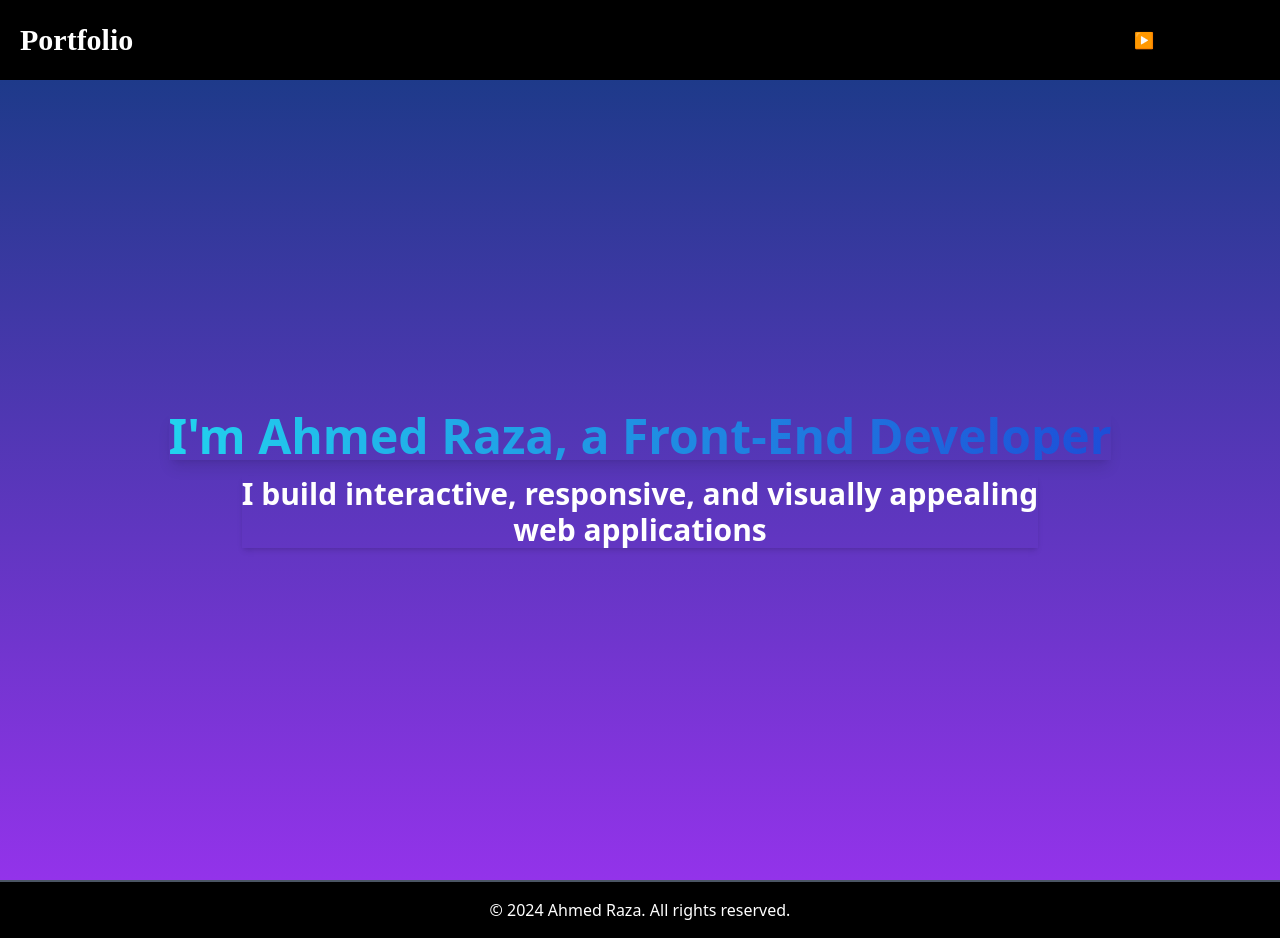
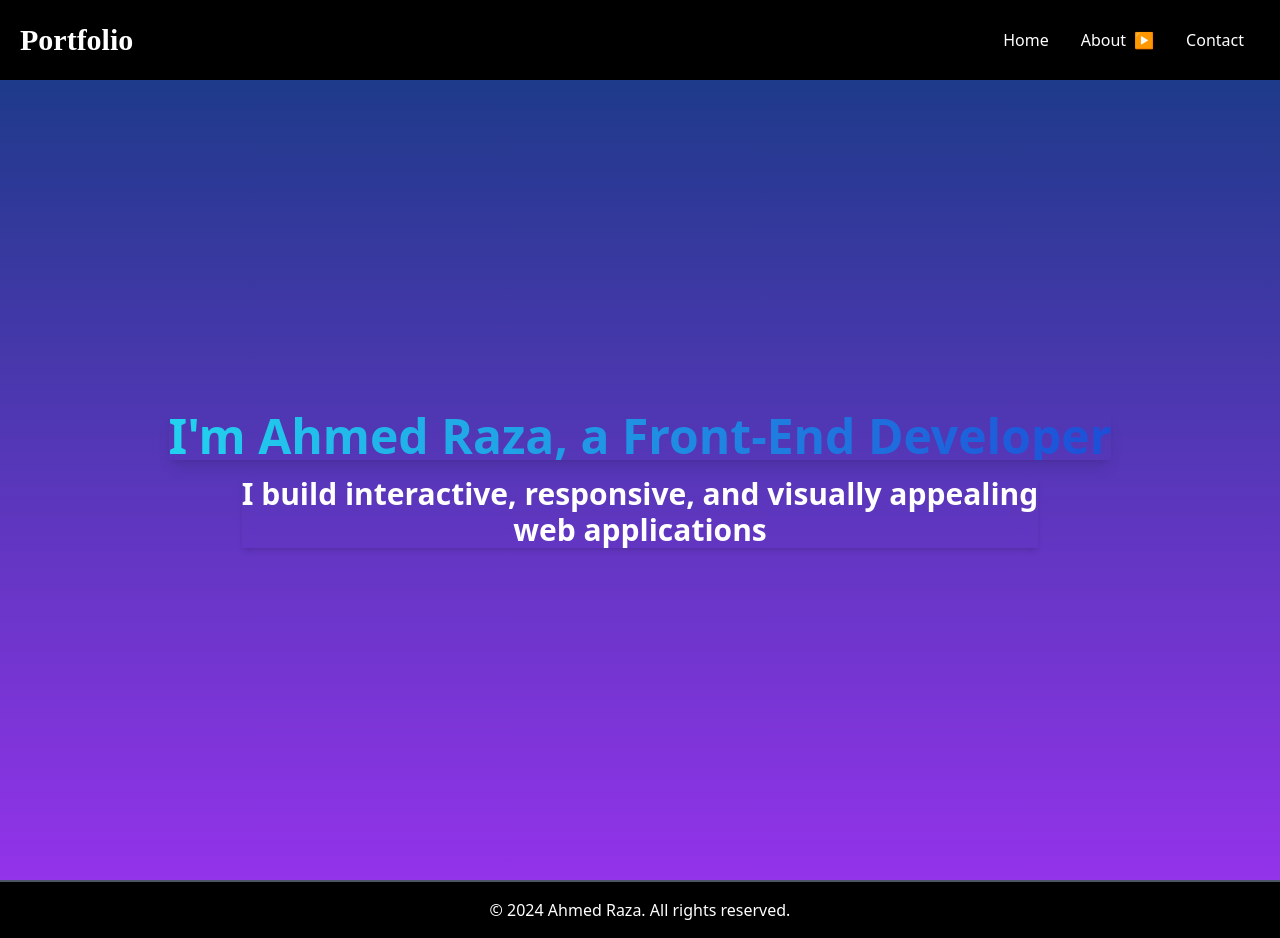
Before and after one commit to Ahmed-Raza0/ThursdayClass-Assignments, a Next.js app in the folder assignment-4/: page / in a window 1280 px wide. Built offline with nearby package versions, Linux system fonts and the light colour scheme.

Commit message:
assignment-4

```diff
--- a/assignment-4/src/app/componenets/Header.tsx
+++ b/assignment-4/src/app/componenets/Header.tsx
@@ -32,7 +32,7 @@ const Header = () => {
           </div>
 
           <ul
-            className={`flex-col list-none bg-white text-black fixed right-0 top-0 left-[50%] lg:left-[80%] mx-auto p-2 rounded-md transition-transform z-50 duration-300 ease-in-out lg:flex lg:static lg:flex-row lg:bg-transparent lg:p-0 ${menuOpen ? "flex" : "hidden lg:flex"}`}
+            className={`flex-col list-none bg-black fixed right-0 top-0 left-[50%] lg:left-[80%] mx-auto p-2 rounded-md transition-transform z-50 duration-300 ease-in-out lg:flex lg:static lg:flex-row lg:bg-transparent lg:p-0 ${menuOpen ? "flex" : "hidden lg:flex"}`}
           >
             <li className="w-full text-right pr-10 mt-4 lg:hidden">
               <MdOutlineCancel
@@ -45,7 +45,7 @@ const Header = () => {
             <li className="pl-2 lg:pl-0">
               <Link
                 href="/"
-                className="block text-black px-2 lg:px-4 py-2 hover:bg-primary rounded-lg"
+                className="block text-white px-2 lg:px-4 py-2 hover:bg-primary rounded-lg"
               >
                 Home
               </Link>
@@ -54,7 +54,7 @@ const Header = () => {
             <li className="pl-2 lg:pl-0 relative">
               <div
                 onClick={toggleSubMenu}
-                className="flex justify-between items-center cursor-pointer block text-black px-2 lg:px-4 py-2 hover:bg-primary rounded-lg"
+                className="flex justify-between items-center cursor-pointer block text-white px-2 lg:px-4 py-2 hover:bg-primary rounded-lg"
 
               >
                 About
@@ -64,11 +64,11 @@ const Header = () => {
               </div>
 
               {isOpen && (
-                <ul className="lg:flex-col lg:list-none lg:text-center lg:bg-white lg:text-black lg:fixed lg:right-0 lg:top-15 lg:left-[80%] lg:mx-auto lg:p-2 lg:rounded-md lg:shadow-lg lg:transition-transform lg:z-50 lg:duration-300 lg:ease-in-out">
+                <ul className="lg:flex-col lg:list-none lg:text-center lg:bg-black lg:text-white lg:fixed lg:right-0 lg:top-15 lg:left-[80%] lg:mx-auto lg:p-2 lg:rounded-md lg:shadow-lg lg:transition-transform lg:z-50 lg:duration-300 lg:ease-in-out">
                   <li>
                     <Link
                       href="/About/AboutUs"
-                      className="block text-black px-4 py-2 hover:bg-primary rounded-lg transition duration-200"
+                      className="block text-white px-4 py-2 hover:bg-primary rounded-lg transition duration-200"
                     >
                       About Us
                     </Link>
@@ -76,7 +76,7 @@ const Header = () => {
                   <li>
                     <Link
                       href="/About/OurTeam"
-                      className="block text-black px-4 py-2 hover:bg-primary rounded-lg transition duration-200"
+                      className="block text-white px-4 py-2 hover:bg-primary rounded-lg transition duration-200"
                     >
                       Our Team
                     </Link>
@@ -88,7 +88,7 @@ const Header = () => {
             <li className="pl-2 lg:pl-0">
               <Link
                 href="/Contact"
-                className="block text-black px-2 lg:px-4 py-2 hover:bg-primary rounded-lg"
+                className="block text-white px-2 lg:px-4 py-2 hover:bg-primary rounded-lg"
               >
                 Contact
               </Link>
```
